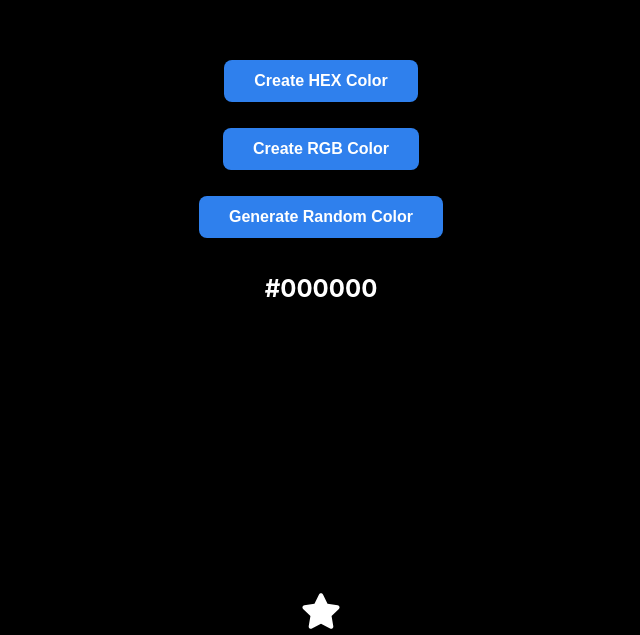
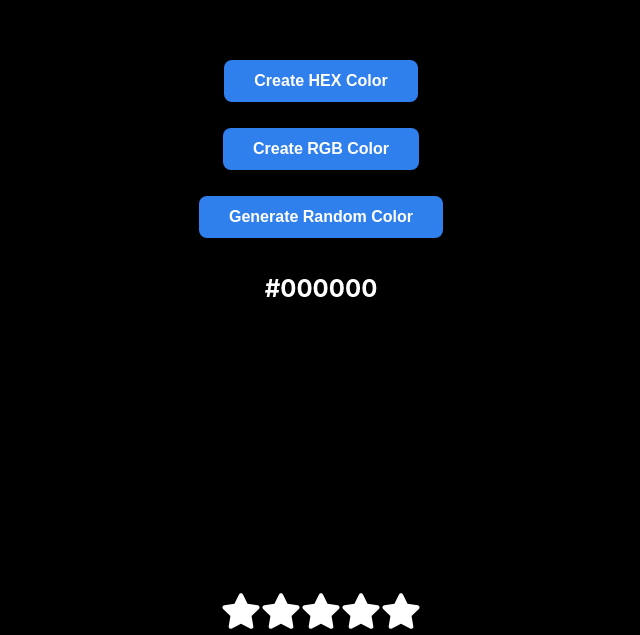
Before and after one commit to Eng-Natole/freeCodeCamp-React, a React (Create React App) app: page / in a window 1280 px wide. Shown: the part 1009-1644 px from the top of the page, without its empty margins (319-959 px from the left). Built offline with nearby package versions, Linux system fonts and the light colour scheme.

Commit message:
css added to the star-rating class

```diff
--- a/src/App.js
+++ b/src/App.js
@@ -11,7 +11,7 @@ function App() {
       {/*RandomColor component*/}
       <RandomColor />
       {/*star component*/}
-      <Star />
+      <Star noOfStars={5} />
     </div>
   );
 }
--- a/src/components/star-rating/style.css
+++ b/src/components/star-rating/style.css
@@ -0,0 +1,4 @@
+.star-rating {
+  display: flex;
+  justify-content: center;
+}
```
